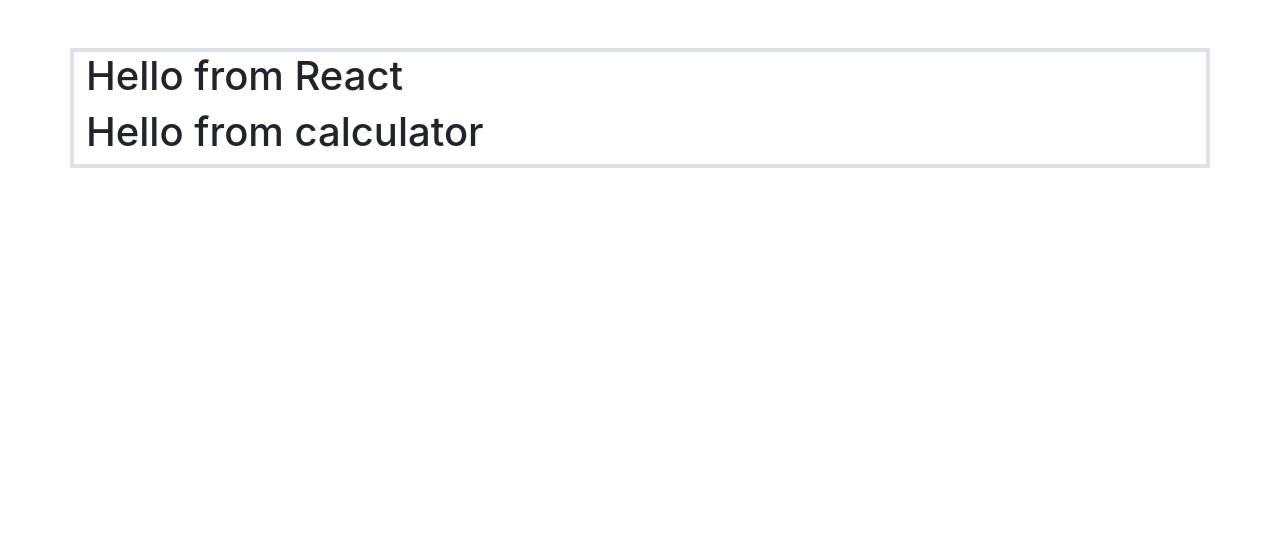
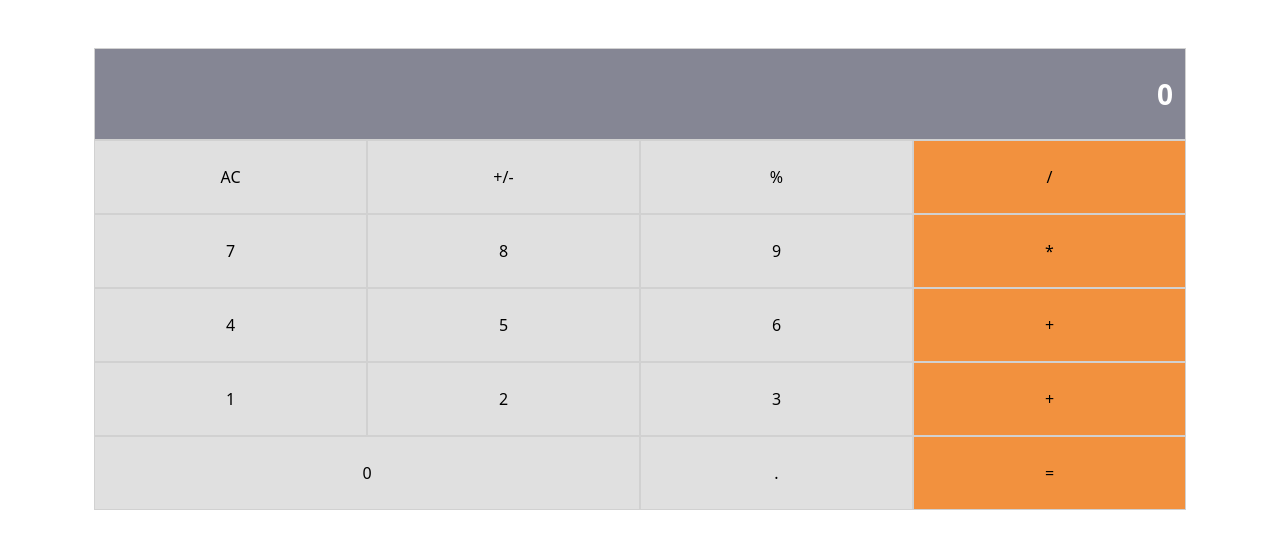
Before and after one commit to afcastaneda223/math-magicians, a React (Create React App) app: page / in a window 1280 px wide. Shown: the top 548 px of the page. Built offline with nearby package versions, Linux system fonts and the light colour scheme.

Commit message:
UI of calculator

```diff
--- a/src/App.js
+++ b/src/App.js
@@ -1,12 +1,16 @@
-import Calculator from './components/Calculator';
+import React, { Component } from 'react';
+import { Calculator } from './components/Calculator';
 
-function App() {
-  return (
-    <div className="container border border-4 mt-5">
-      <h1>Hello from React</h1>
-      <Calculator />
-    </div>
-  );
+class App extends Component {
+  btnCLass = 'hello from App'
+
+  render() {
+    return (
+      <div className="container mt-5">
+        <Calculator />
+      </div>
+    );
+  }
 }
 
 export default App;
--- a/src/components/Calculator.js
+++ b/src/components/Calculator.js
@@ -1,9 +1,40 @@
 import React from 'react';
 
-const Calculator = () => (
-  <div>
-    <h1>Hello from calculator</h1>
-  </div>
-);
+export class Calculator extends React.Component {
+  btnCLass = {
+    grey: 'btn btn-light col py-4',
+    orange: 'btn btn-warning col py-4',
+    zero: 'btn btn-light col-6 py-4',
+  }
+
+  render() {
+    return (
+      <div className="container" id="CalculatorContainer">
+        <input type="number" id="InputNumber" className="form-control fw-bold fs-3 text-white text-end py-4" defaultValue="0" />
+        <div className="row row-cols-4 container m-0 p-0">
+          <button type="button" className={this.btnCLass.grey}>AC</button>
+          <button type="button" className={this.btnCLass.grey}>+/-</button>
+          <button type="button" className={this.btnCLass.grey}>%</button>
+          <button type="button" className={this.btnCLass.orange}>/</button>
+          <button type="button" className={this.btnCLass.grey}>7</button>
+          <button type="button" className={this.btnCLass.grey}>8</button>
+          <button type="button" className={this.btnCLass.grey}>9</button>
+          <button type="button" className={this.btnCLass.orange}>*</button>
+          <button type="button" className={this.btnCLass.grey}>4</button>
+          <button type="button" className={this.btnCLass.grey}>5</button>
+          <button type="button" className={this.btnCLass.grey}>6</button>
+          <button type="button" className={this.btnCLass.orange}>+</button>
+          <button type="button" className={this.btnCLass.grey}>1</button>
+          <button type="button" className={this.btnCLass.grey}>2</button>
+          <button type="button" className={this.btnCLass.grey}>3</button>
+          <button type="button" className={this.btnCLass.orange}>+</button>
+          <button type="button" className={this.btnCLass.zero}>0</button>
+          <button type="button" className={this.btnCLass.grey}>.</button>
+          <button type="button" className={this.btnCLass.orange}>=</button>
+        </div>
+      </div>
+    );
+  }
+}
 
 export default Calculator;
--- a/src/index.css
+++ b/src/index.css
@@ -1,27 +1,42 @@
-body {
+input::-webkit-outer-spin-button,
+input::-webkit-inner-spin-button {
+  -webkit-appearance: none;
   margin: 0;
-  font-family:
-    -apple-system,
-    BlinkMacSystemFont,
-    'Segoe UI',
-    'Roboto',
-    'Oxygen',
-    'Ubuntu',
-    'Cantarell',
-    'Fira Sans',
-    'Droid Sans',
-    'Helvetica Neue',
-    sans-serif;
-  -webkit-font-smoothing: antialiased;
-  -moz-osx-font-smoothing: grayscale;
 }
 
-code {
-  font-family:
-    source-code-pro,
-    Menlo,
-    Monaco,
-    Consolas,
-    'Courier New',
-    monospace;
+/* Firefox */
+input[type=number] {
+  -moz-appearance: textfield;
 }
+
+.btn-warning {
+  background-color: rgb(242,145,62);
+  border-color: rgb(209,209,209);
+  border-radius: 0;
+}
+.btn-warning:hover{
+  background-color: rgb(239, 136, 46);
+  border-color: rgb(209,209,209);
+}
+
+.btn-light{
+  background-color: rgb(224,224,224);
+  border-color: rgb(209,209,209);
+  border-radius: 0;
+}
+.btn-light:hover{
+  background-color: rgb(230, 230, 230);
+  border-color: rgb(209,209,209);
+}
+
+.form-control{
+  background-color: rgb(133,134,148);
+  border-radius: 0%;
+  border-color: rgb(209,209,209);
+}
+
+.form-control:focus{
+  background-color: rgb(133,134,148);
+  border-color: rgb(209,209,209);
+  box-shadow: none;
+}
--- a/src/index.js
+++ b/src/index.js
@@ -2,7 +2,6 @@
 import ReactDOM from 'react-dom';
 import './index.css';
 import App from './App';
-import reportWebVitals from './reportWebVitals';
 
 ReactDOM.render(
   <React.StrictMode>
@@ -10,8 +9,3 @@
   </React.StrictMode>,
   document.getElementById('root'),
 );
-
-// If you want to start measuring performance in your app, pass a function
-// to log results (for example: reportWebVitals(console.log))
-// or send to an analytics endpoint. Learn more: https://bit.ly/CRA-vitals
-reportWebVitals();
--- a/src/reportWebVitals.js
+++ /dev/null
@@ -1,15 +0,0 @@
-const reportWebVitals = (onPerfEntry) => {
-  if (onPerfEntry && onPerfEntry instanceof Function) {
-    import('web-vitals').then(({
-      getCLS, getFID, getFCP, getLCP, getTTFB,
-    }) => {
-      getCLS(onPerfEntry);
-      getFID(onPerfEntry);
-      getFCP(onPerfEntry);
-      getLCP(onPerfEntry);
-      getTTFB(onPerfEntry);
-    });
-  }
-};
-
-export default reportWebVitals;
```
